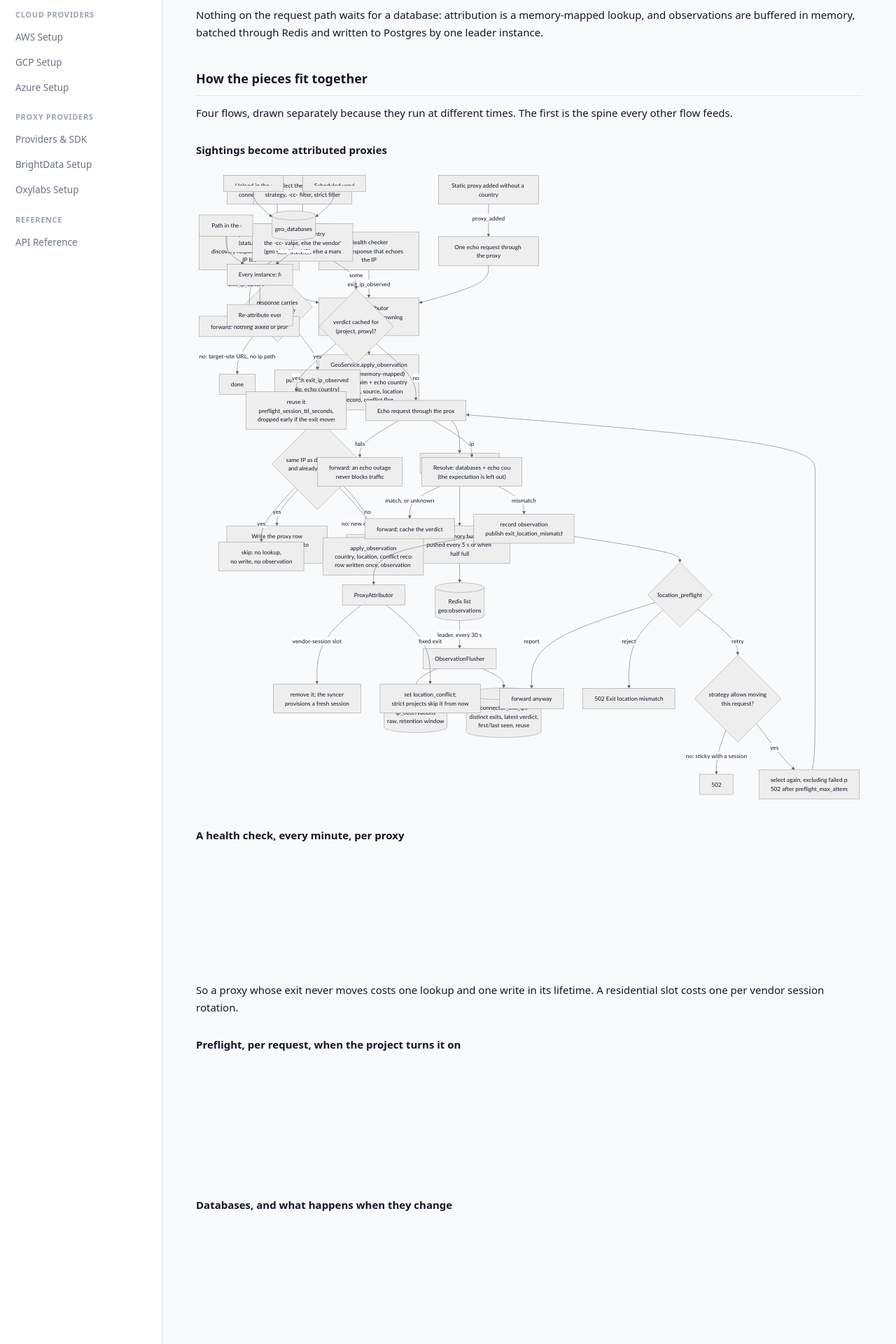
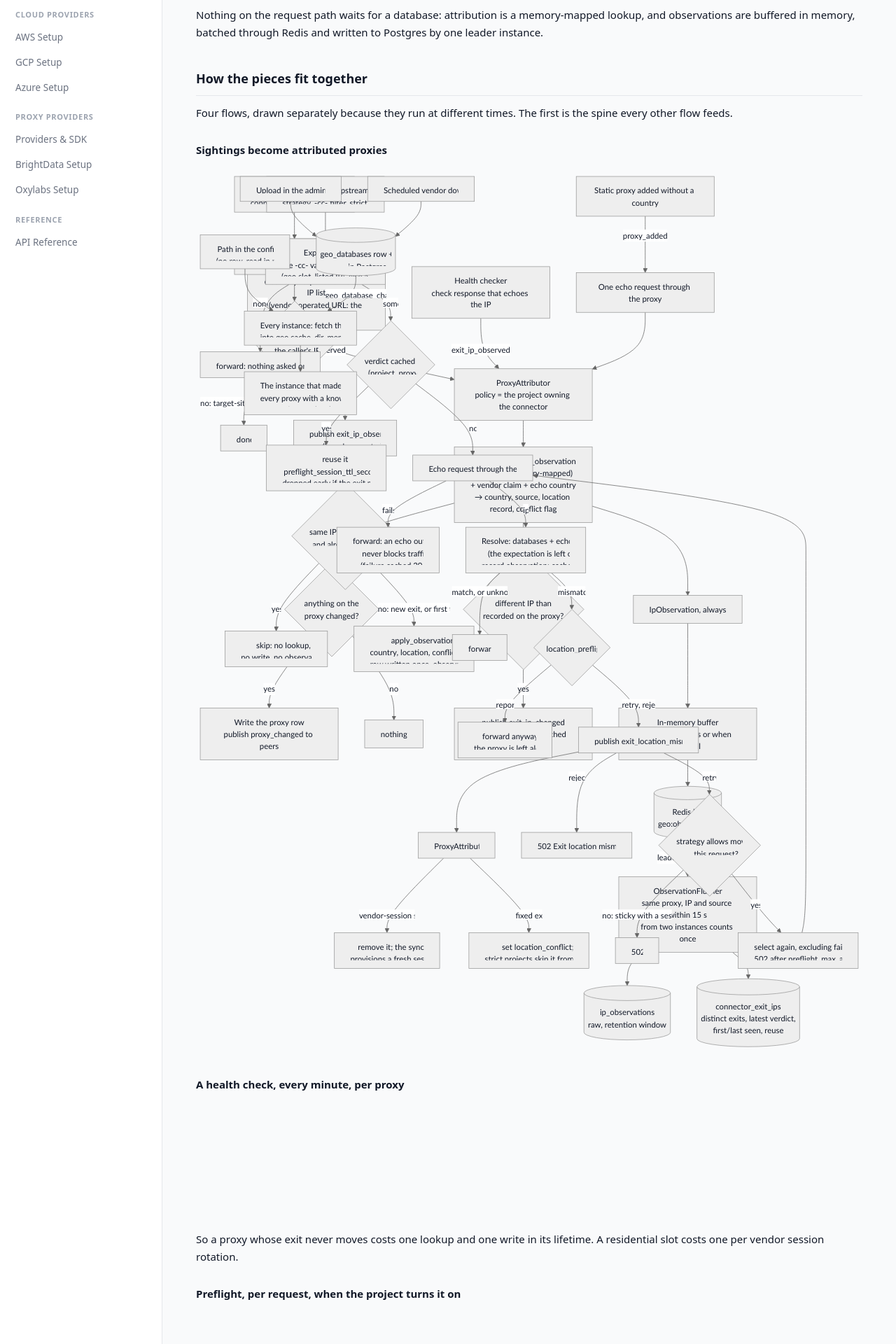
Before and after one commit to octoprox/octoprox, a Jekyll site: the page built from docs/ip-attribution.md, in a window 1280 px wide. Shown: the part 466-2386 px from the top of the page at 70% size. Built offline with Jekyll 4.4.1, drawn with Linux system fonts in a browser that asks for light colours; some of the changed text lies outside the part shown.

Commit message:
Update IP attribution diagrams.

````diff
--- a/docs/ip-attribution.md
+++ b/docs/ip-attribution.md
@@ -24,7 +24,7 @@
 
 ```mermaid
 flowchart TD
-    syncer["Provider syncer<br/>discovery response or vendor IP list"] -->|exit_ip_observed| attributor
+    syncer["Provider syncer<br/>discovery response or vendor IP list<br/>(vendor-operated URL: the country is the claim)"] -->|exit_ip_observed| attributor
     hc["Health checker<br/>check response that echoes the IP"] -->|exit_ip_observed| attributor
     added["Static proxy added without a country"] -->|proxy_added| echo1["One echo request through the proxy"] --> attributor
     attributor["ProxyAttributor<br/>policy = the project owning the connector"] --> resolve
@@ -32,10 +32,12 @@
     resolve --> changed{"anything on the<br/>proxy changed?"}
     changed -->|yes| write["Write the proxy row<br/>publish proxy_changed to peers"]
     changed -->|no| nothing["nothing"]
+    resolve --> moved{"different IP than<br/>recorded on the proxy?"}
+    moved -->|yes| drop["publish exit_ip_changed<br/>preflight drops its cached verdict"]
     resolve --> obs["IpObservation, always"]
     obs --> buffer["In-memory buffer<br/>pushed every 5 s or when half full"]
     buffer --> redis[("Redis list<br/>geo:observations")]
-    redis -->|leader, every 30 s| flusher["ObservationFlusher"]
+    redis -->|leader, every 30 s| flusher["ObservationFlusher<br/>same proxy, IP and source within 15 s<br/>from two instances counts once"]
     flusher --> raw[("ip_observations<br/>raw, retention window")]
     flusher --> exits[("connector_exit_ips<br/>distinct exits, latest verdict,<br/>first/last seen, reuse")]
 ```
@@ -64,17 +66,17 @@
     expected -->|some| cached{"verdict cached for<br/>(project, proxy)?"}
     cached -->|yes| reuse["reuse it<br/>preflight_session_ttl_seconds,<br/>dropped early if the exit moves"]
     cached -->|no| echo["Echo request through the proxy"]
-    echo -->|fails| fwd2["forward: an echo outage<br/>never blocks traffic"]
-    echo -->|ip| resolve["Resolve: databases + echo country<br/>(the expectation is left out)"]
-    resolve -->|"match, or unknown"| fwd3["forward; cache the verdict"]
-    resolve -->|mismatch| mismatch["record observation<br/>publish exit_location_mismatch"]
+    echo -->|fails| fwd2["forward: an echo outage<br/>never blocks traffic<br/>(failure cached 30 s)"]
+    echo -->|ip| resolve["Resolve: databases + echo country<br/>(the expectation is left out)<br/>record observation; cache the verdict"]
+    resolve -->|"match, or unknown"| fwd3["forward"]
+    resolve -->|mismatch| mode{"location_preflight"}
+    mode -->|report| fwd4["forward anyway;<br/>the proxy is left alone"]
+    mode -->|"retry, reject"| mismatch["publish exit_location_mismatch"]
     mismatch --> attributor["ProxyAttributor"]
     attributor -->|"vendor-session slot"| rotate["remove it; the syncer<br/>provisions a fresh session"]
     attributor -->|"fixed exit"| flag["set location_conflict;<br/>strict projects skip it from now on"]
-    mismatch --> mode{"location_preflight"}
-    mode -->|report| fwd4["forward anyway"]
-    mode -->|reject| r502["502 Exit location mismatch"]
-    mode -->|retry| allowed{"strategy allows moving<br/>this request?"}
+    mismatch -->|reject| r502["502 Exit location mismatch"]
+    mismatch -->|retry| allowed{"strategy allows moving<br/>this request?"}
     allowed -->|"no: sticky with a session"| r502b["502"]
     allowed -->|yes| reselect["select again, excluding failed proxies<br/>502 after preflight_max_attempts"]
     reselect --> echo
@@ -88,10 +90,10 @@
     download["Scheduled vendor download"] --> row
     path["Path in the config file<br/>(no row, read in place)"] --> reopen
     row[("geo_databases row + bytes<br/>in Postgres")] -->|geo_database_changed| reopen
-    reopen["Every instance: fetch the bytes once per checksum<br/>into geo.cache_dir, memory-map, reopen"] --> reattr["Re-attribute every proxy with a known IP<br/>offline, rows written only where the answer moved"]
+    reopen["Every instance: fetch the bytes once per checksum<br/>into geo.cache_dir, memory-map, reopen"] --> reattr["The instance that made the change re-attributes<br/>every proxy with a known IP, offline;<br/>rows written only where the answer moved"]
 ```
 
-The periodic full reload re-reads the settings row and the database list as a safety net for dropped events; it hashes nothing unless a checksum or a file's size or mtime moved.
+The periodic full reload re-reads the settings row and the database list as a safety net for dropped events; it hashes nothing unless a checksum or a file's size or mtime moved. If the listing itself fails, the databases already open stay open until the next reload rather than being closed on a Postgres blip.
 
 ## How exit IPs are learned, per connector type
 
````
